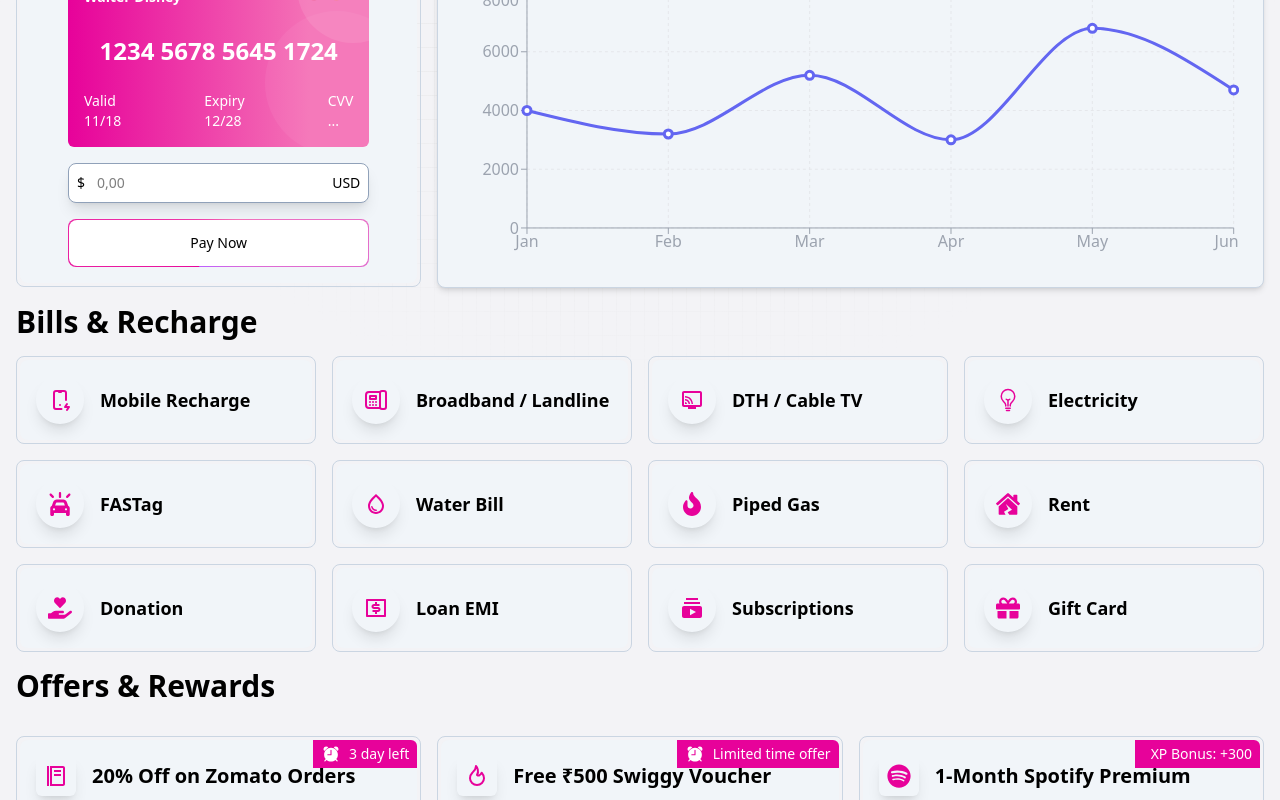
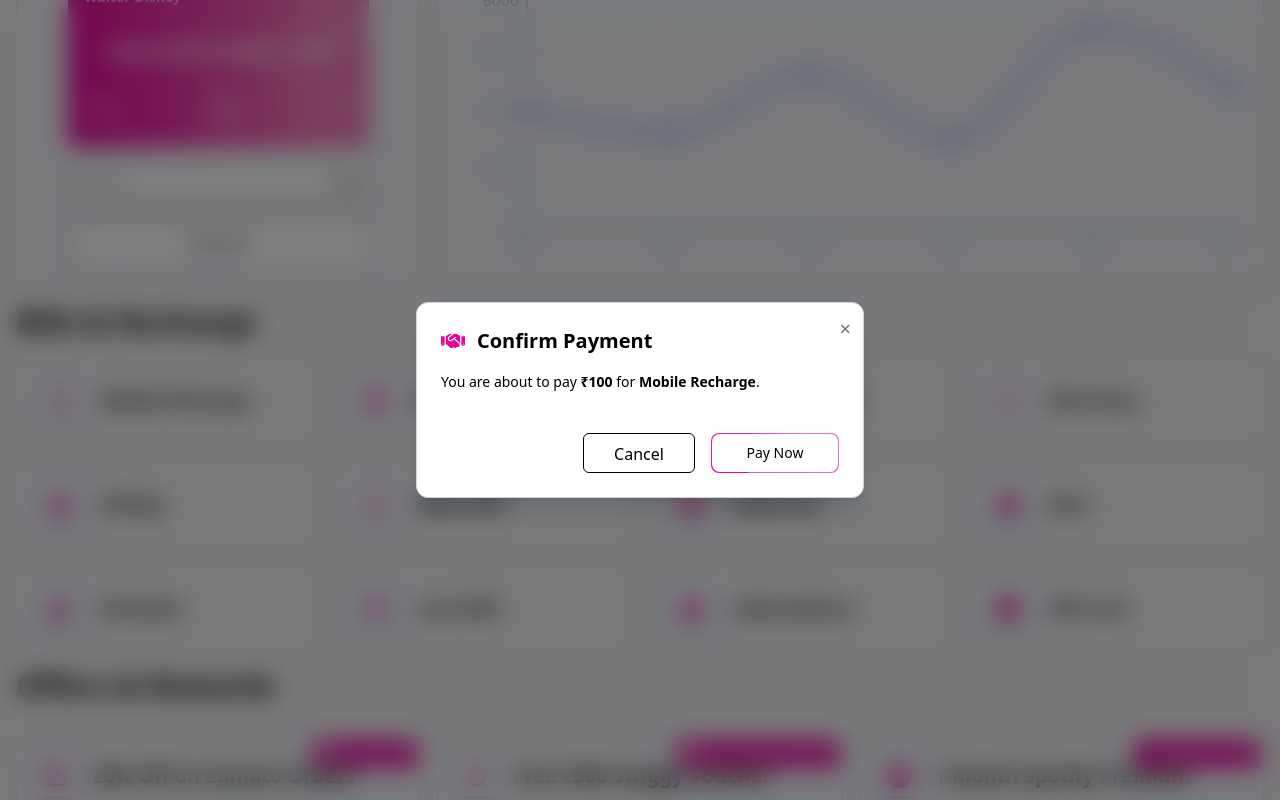
Before and after one commit to AlthafSubair/CRED_TASK, a Next.js app: page / in a window 1280 px wide. Both pictures are taken after a click on the button "Mobile Recharge". Shown: the part 481-1281 px from the top of the page. Built offline with nearby package versions, Linux system fonts and the light colour scheme.

Commit message:
optimized bills and recharge section and added modal

```diff
--- a/package.json
+++ b/package.json
@@ -13,6 +13,7 @@
     "next": "15.3.4",
     "react": "^19.0.0",
     "react-dom": "^19.0.0",
+    "react-hot-toast": "^2.5.2",
     "react-icons": "^5.5.0",
     "recharts": "^2.15.4",
     "zustand": "^5.0.5"
--- a/src/app/page.tsx
+++ b/src/app/page.tsx
@@ -5,6 +5,7 @@
 import Footer from "@/components/Footer";
 import Header from "@/components/Header";
 import { useEffect, useState } from "react";
+import { Toaster } from "react-hot-toast";
 
 
 
@@ -28,7 +29,7 @@
     <main className="min-h-screen bg-[#f3f3f6] dark:bg-[#03030c] relative overflow-hidden">
 
       {/*  BackGround  */}
-
+      <Toaster position="top-center" />
 
       <Background />
 
--- a/src/components/BillsAndRecharge.tsx
+++ b/src/components/BillsAndRecharge.tsx
@@ -1,79 +1,52 @@
+import { useState } from 'react'
+import { rechargeOptions } from '@/database/Bills'
+import Recharges from './Recharges'
+import { usePaymentStore } from '@/store/paymentStore'
+import { useRewardStore } from '@/store/RewardStore'
+import BillsPopUp from './BillsPopUp'
 
-import Recharges from './Recharges'
-import { TbDeviceMobileBolt } from 'react-icons/tb'
-import { TbDeviceLandlinePhone } from "react-icons/tb";
-import { MdOutlineConnectedTv } from "react-icons/md";
-import { IoBulbOutline } from "react-icons/io5";
-import { FaCarOn } from "react-icons/fa6";
-import { MdOutlineWaterDrop } from "react-icons/md";
-import { FaFire } from "react-icons/fa";
-import { FaHouseDamage } from "react-icons/fa";
-import { FaHandHoldingHeart } from "react-icons/fa";
-import { RiMoneyDollarBoxLine } from "react-icons/ri";
-import { MdSubscriptions } from "react-icons/md";
-import { FaGift } from "react-icons/fa";
-import { usePaymentStore } from '@/store/paymentStore';
-import { useRewardStore } from '@/store/RewardStore';
+interface SelectedBill {
+  id: number
+  text: string
+  amount: number
+}
 
 const BillsAndRecharge = () => {
+  const { pay } = usePaymentStore()
+  const { update } = useRewardStore()
+  const [bills, setBills] = useState(rechargeOptions)
 
-const { pay } = usePaymentStore();
-const { update } = useRewardStore();
+  const [selectedBill, setSelectedBill] = useState<SelectedBill | null>(null)
 
-const handleBillPayment = (value: number) =>{
-  pay(value)
-  update(20)
-}
-
+  const handleBillPayment = (value: number) => {
+    pay(value)
+    update(20)
+    setBills(bills.filter((bill) => bill?.id !== selectedBill?.id))
+    setSelectedBill(null) // Close popup after payment
+  }
 
   return (
-    <section className=''>
-        <h1 className='text-black dark:text-white md:text-3xl sm:text-xl text-lg font-bold px-4 md:px-0'>Bills & Recharge</h1>
- <div className="p-4 flex flex-row  flex-wrap gap-4 md:px-0 mx-auto">
+    <section>
+      <h1 className='text-black dark:text-white md:text-3xl sm:text-xl text-lg font-bold px-4 md:px-0'>
+        Bills & Recharge
+      </h1>
 
-  <button onClick={()=>(handleBillPayment(100))} className="w-[calc(33.333%-0.999rem)] sm:w-[calc(50%-0.5rem)] md:w-[calc(33.333%-0.666rem)] lg:w-[calc(25%-0.75rem)]">
-    <Recharges Icon={TbDeviceMobileBolt } text={"Mobile Recharge"} />
-  </button>
-   <button onClick={()=>(handleBillPayment(120))} className="w-[calc(33.333%-0.999rem)] sm:w-[calc(50%-0.5rem)] md:w-[calc(33.333%-0.999rem)] lg:w-[calc(25%-0.75rem)]">
-    <Recharges Icon={TbDeviceLandlinePhone } text={"Broadband / Landline"} />
-  </button>
-   <button onClick={()=>(handleBillPayment(120))} className="w-[calc(33.333%-0.999rem)] sm:w-[calc(50%-0.5rem)] md:w-[calc(33.333%-0.999rem)] lg:w-[calc(25%-0.75rem)]">
-    <Recharges Icon={MdOutlineConnectedTv } text={"DTH / Cable TV"} />
-  </button>
-   <button onClick={()=>(handleBillPayment(100))} className="w-[calc(33.333%-0.999rem)] sm:w-[calc(50%-0.5rem)] md:w-[calc(33.333%-0.999rem)] lg:w-[calc(25%-0.75rem)]">
-    <Recharges Icon={IoBulbOutline } text={"Electricity"} />
-  </button>
+      <div className="p-4 flex flex-row flex-wrap gap-4 md:px-0 mx-auto">
+        {bills.map(({ id, icon: Icon, text, amount }) => (
+          <button
+            key={id}
+            onClick={() => setSelectedBill({ id, text, amount })}
+            className="w-[calc(33.333%-0.999rem)] sm:w-[calc(50%-0.5rem)] md:w-[calc(33.333%-0.999rem)] lg:w-[calc(25%-0.75rem)]"
+          >
+            <Recharges Icon={Icon} text={text} />
+          </button>
+        ))}
+      </div>
 
-  <button onClick={()=>(handleBillPayment(140))} className="w-[calc(33.333%-0.999rem)] sm:w-[calc(50%-0.5rem)] md:w-[calc(33.333%-0.999rem)] lg:w-[calc(25%-0.75rem)]">
-    <Recharges Icon={FaCarOn } text={"FASTag"} />
-  </button>
-   <button onClick={()=>(handleBillPayment(170))} className="w-[calc(33.333%-0.999rem)] sm:w-[calc(50%-0.5rem)] md:w-[calc(33.333%-0.999rem)] lg:w-[calc(25%-0.75rem)]">
-    <Recharges Icon={MdOutlineWaterDrop } text={"Water Bill"} />
-  </button>
-   <button onClick={()=>(handleBillPayment(190))} className="w-[calc(33.333%-0.999rem)] sm:w-[calc(50%-0.5rem)] md:w-[calc(33.333%-0.999rem)] lg:w-[calc(25%-0.75rem)]">
-    <Recharges Icon={FaFire } text={"Piped Gas"} />
-  </button>
-   <button onClick={()=>(handleBillPayment(200))} className="w-[calc(33.333%-0.999rem)] sm:w-[calc(50%-0.5rem)] md:w-[calc(33.333%-0.999rem)] lg:w-[calc(25%-0.75rem)]">
-    <Recharges Icon={FaHouseDamage } text={"Rent"} />
-  </button>
-
-  <button onClick={()=>(handleBillPayment(10))} className="w-[calc(33.333%-0.999rem)] sm:w-[calc(50%-0.5rem)] md:w-[calc(33.333%-0.999rem)] lg:w-[calc(25%-0.75rem)]">
-    <Recharges Icon={FaHandHoldingHeart } text={"Donation"} />
-  </button>
-   <button onClick={()=>(handleBillPayment(100))} className="w-[calc(33.333%-0.999rem)] sm:w-[calc(50%-0.5rem)] md:w-[calc(33.333%-0.999rem)] lg:w-[calc(25%-0.75rem)]">
-    <Recharges Icon={RiMoneyDollarBoxLine } text={"Loan EMI"} />
-  </button>
-   <button onClick={()=>(handleBillPayment(99))} className="w-[calc(33.333%-0.999rem)] sm:w-[calc(50%-0.5rem)] md:w-[calc(33.333%-0.999rem)] lg:w-[calc(25%-0.75rem)]">
-    <Recharges Icon={MdSubscriptions } text={"Subscriptions"} />
-  </button>
-   <button onClick={()=>(handleBillPayment(40))} className="w-[calc(33.333%-0.999rem)] sm:w-[calc(50%-0.5rem)] md:w-[calc(33.333%-0.999rem)] lg:w-[calc(25%-0.75rem)]">
-    <Recharges Icon={FaGift } text={"Gift Card"} />
-  </button>
-
-</div>
-
-
-
+      {/* Modal */}
+      {selectedBill && (
+        <BillsPopUp setSelectedBill={setSelectedBill} selectedBill={selectedBill} handleBillPayment={handleBillPayment}/>
+      )}
     </section>
   )
 }
--- /dev/null
+++ b/src/components/BillsPopUp.tsx
@@ -0,0 +1,101 @@
+import React, { useEffect } from 'react'
+import { motion, AnimatePresence } from 'framer-motion'
+import { FaHandshake } from 'react-icons/fa6'
+import { toast } from 'react-hot-toast'
+
+interface SelectedBill {
+  id: number
+  text: string
+  amount: number
+}
+
+interface BillsPopUpProps {
+  handleBillPayment: (value: number) => void
+  selectedBill: SelectedBill
+  setSelectedBill: (bill: SelectedBill | null) => void
+}
+
+const BillsPopUp = ({ handleBillPayment, selectedBill, setSelectedBill }: BillsPopUpProps) => {
+
+  // ESC key closes modal
+  useEffect(() => {
+    const onKeyDown = (e: KeyboardEvent) => {
+      if (e.key === 'Escape') {
+        setSelectedBill(null)
+      }
+    }
+    window.addEventListener('keydown', onKeyDown)
+    return () => window.removeEventListener('keydown', onKeyDown)
+  }, [setSelectedBill])
+
+  const handlePay = () => {
+    navigator.vibrate?.(150) // vibrate mobile
+    toast.success("Payment Successful!")
+    handleBillPayment(selectedBill.amount)
+  }
+
+  return (
+    <AnimatePresence>
+      <motion.div
+        initial={{ opacity: 0 }}
+        animate={{ opacity: 1 }}
+        exit={{ opacity: 0 }}
+        role="dialog"
+        aria-modal="true"
+        className="fixed inset-0 z-50 flex items-center justify-center bg-black/50 dark:bg-black/70 backdrop-blur-md"
+      >
+        <motion.div
+          initial={{ opacity: 0, scale: 0.95 }}
+          animate={{ opacity: 1, scale: 1 }}
+          exit={{ opacity: 0, scale: 0.95 }}
+          transition={{ duration: 0.3 }}
+          className="relative dark:bg-slate-950 bg-white text-black dark:text-white rounded-xl shadow-xl border dark:border-slate-700 border-slate-300 w-11/12 max-w-md p-6"
+        >
+
+          {/* Close Button */}
+          <button
+            onClick={() => setSelectedBill(null)}
+            className="absolute top-3 right-3 text-gray-500 hover:text-red-500 text-xl"
+            aria-label="Close dialog"
+          >
+            &times;
+          </button>
+
+          {/* Heading */}
+          <h2 className="text-xl font-semibold mb-4 flex items-center gap-3">
+            <FaHandshake size={24} className="text-[#e7029a]" />
+            Confirm Payment
+          </h2>
+
+          {/* Info Text */}
+          <p className="mb-10 text-sm leading-relaxed">
+            You are about to pay <strong>₹{selectedBill.amount}</strong> for{' '}
+            <strong>{selectedBill.text}</strong>.
+          </p>
+
+          {/* Buttons */}
+          <div className="flex justify-end gap-4">
+            <button
+              className="px-4 py-2 w-28 h-10 rounded-md bg-white dark:bg-gray-950 border dark:border-slate-400 hover:bg-gray-100 dark:hover:bg-gray-600"
+              onClick={() => setSelectedBill(null)}
+            >
+              Cancel
+            </button>
+
+            <button
+              onClick={handlePay}
+              className="relative w-32 h-10 inline-flex active:scale-95 transition overflow-hidden rounded-lg p-[1px] focus:outline-none"
+            >
+              <span className="absolute inset-[-1000%] animate-[spin_2s_linear_infinite] bg-[conic-gradient(from_90deg_at_50%_50%,#e7029a_0%,#f472b6_50%,#bd5fff_100%)]"></span>
+              <span className="inline-flex h-full w-full items-center justify-center rounded-lg dark:bg-slate-950 bg-white px-7 text-sm font-medium dark:text-white text-black backdrop-blur-3xl">
+                Pay Now
+              </span>
+            </button>
+          </div>
+        </motion.div>
+      </motion.div>
+    </AnimatePresence>
+  )
+}
+
+export default BillsPopUp
--- a/src/components/Payments.tsx
+++ b/src/components/Payments.tsx
@@ -3,6 +3,7 @@
 import CrediCard from './CreditCard'
 import { usePaymentStore } from '@/store/paymentStore'
 import { useRewardStore } from '@/store/RewardStore';
+
 
 
 
--- /dev/null
+++ b/src/database/Bills.ts
@@ -0,0 +1,28 @@
+import { TbDeviceMobileBolt, TbDeviceLandlinePhone } from 'react-icons/tb'
+import { MdOutlineConnectedTv, MdOutlineWaterDrop, MdSubscriptions } from 'react-icons/md'
+import { IoBulbOutline } from 'react-icons/io5'
+import { FaCarOn, FaFire, FaHandHoldingHeart, FaGift } from 'react-icons/fa6'
+import { RiMoneyDollarBoxLine } from 'react-icons/ri'
+import { FaHouseDamage } from 'react-icons/fa'
+
+export interface RechargeOption {
+  id: number;
+  icon: React.ComponentType<{ size?: number; className?: string }>
+  text: string
+  amount: number
+}
+
+export const rechargeOptions: RechargeOption[] = [
+  { id: 1, icon: TbDeviceMobileBolt, text: "Mobile Recharge", amount: 100 },
+  { id: 2, icon: TbDeviceLandlinePhone, text: "Broadband / Landline", amount: 120 },
+  { id: 3, icon: MdOutlineConnectedTv, text: "DTH / Cable TV", amount: 120 },
+  { id: 4, icon: IoBulbOutline, text: "Electricity", amount: 100 },
+  { id: 5, icon: FaCarOn, text: "FASTag", amount: 140 },
+  { id: 6, icon: MdOutlineWaterDrop, text: "Water Bill", amount: 170 },
+  { id: 7, icon: FaFire, text: "Piped Gas", amount: 190 },
+  { id: 8, icon: FaHouseDamage, text: "Rent", amount: 200 },
+  { id: 9, icon: FaHandHoldingHeart, text: "Donation", amount: 10 },
+  { id: 10, icon: RiMoneyDollarBoxLine, text: "Loan EMI", amount: 100 },
+  { id: 11, icon: MdSubscriptions, text: "Subscriptions", amount: 99 },
+  { id: 12, icon: FaGift, text: "Gift Card", amount: 40 },
+]
```
Also changed, not shown: src/store/RewardStore.ts (renamed from src/store/RewardStore.tsx), 1 other file (tests, documents, lock files or other folders).
